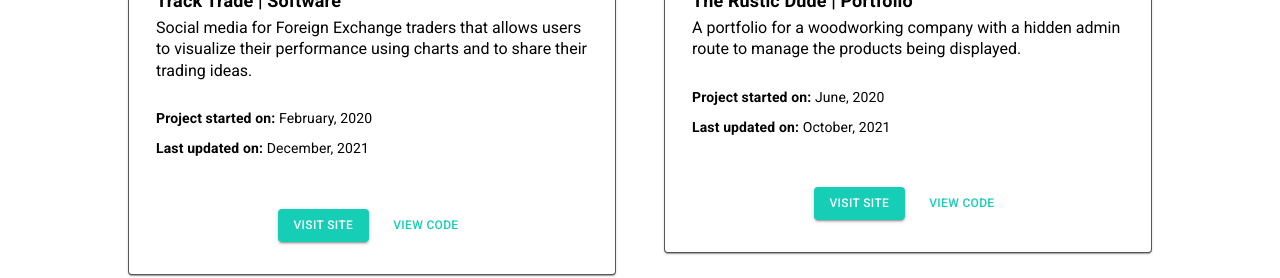
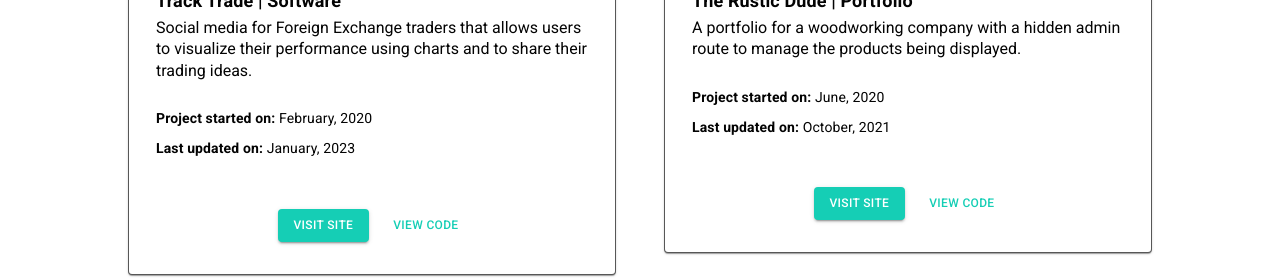
Before and after one commit to xrawvelocity/Portfolio-v3, a React (Create React App) app: page / in a window 1280 px wide. Shown: the part 2320-2598 px from the top of the page. Built offline with nearby package versions, Linux system fonts and the light colour scheme.

Commit message:
track trade updated text

```diff
--- a/src/sections/Work.jsx
+++ b/src/sections/Work.jsx
@@ -27,7 +27,7 @@ const Work = () => {
                         "Social media for Foreign Exchange traders that allows users to visualize their performance using charts and to share their trading ideas. "
                     }
                     started="February, 2020"
-                    updated="December, 2021"
+                    updated="January, 2023"
                     technologies={[
                         { logo: reactLogo, name: "React JS" },
                         { logo: materialUIlogo, name: "Material UI" },
```
